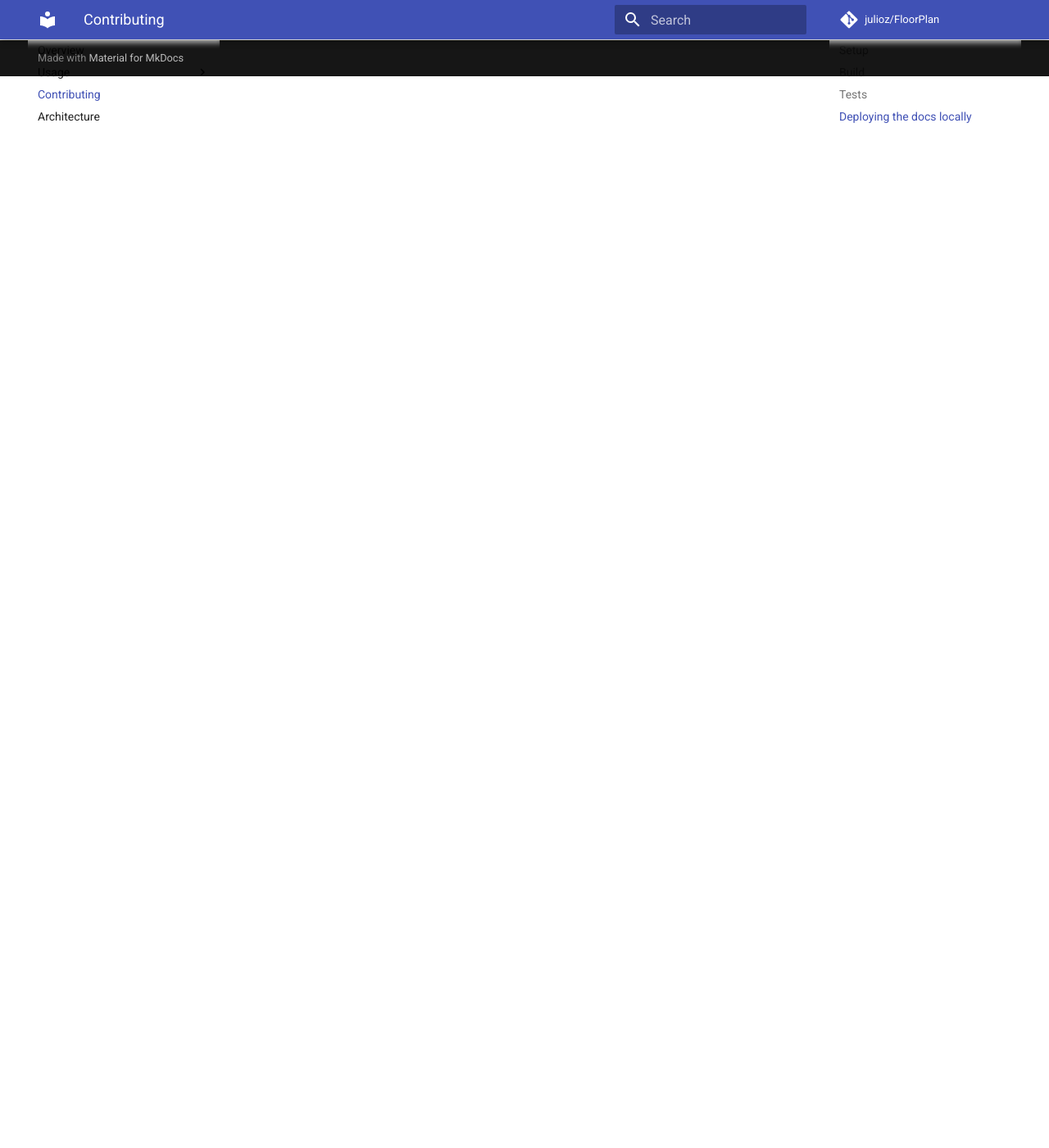
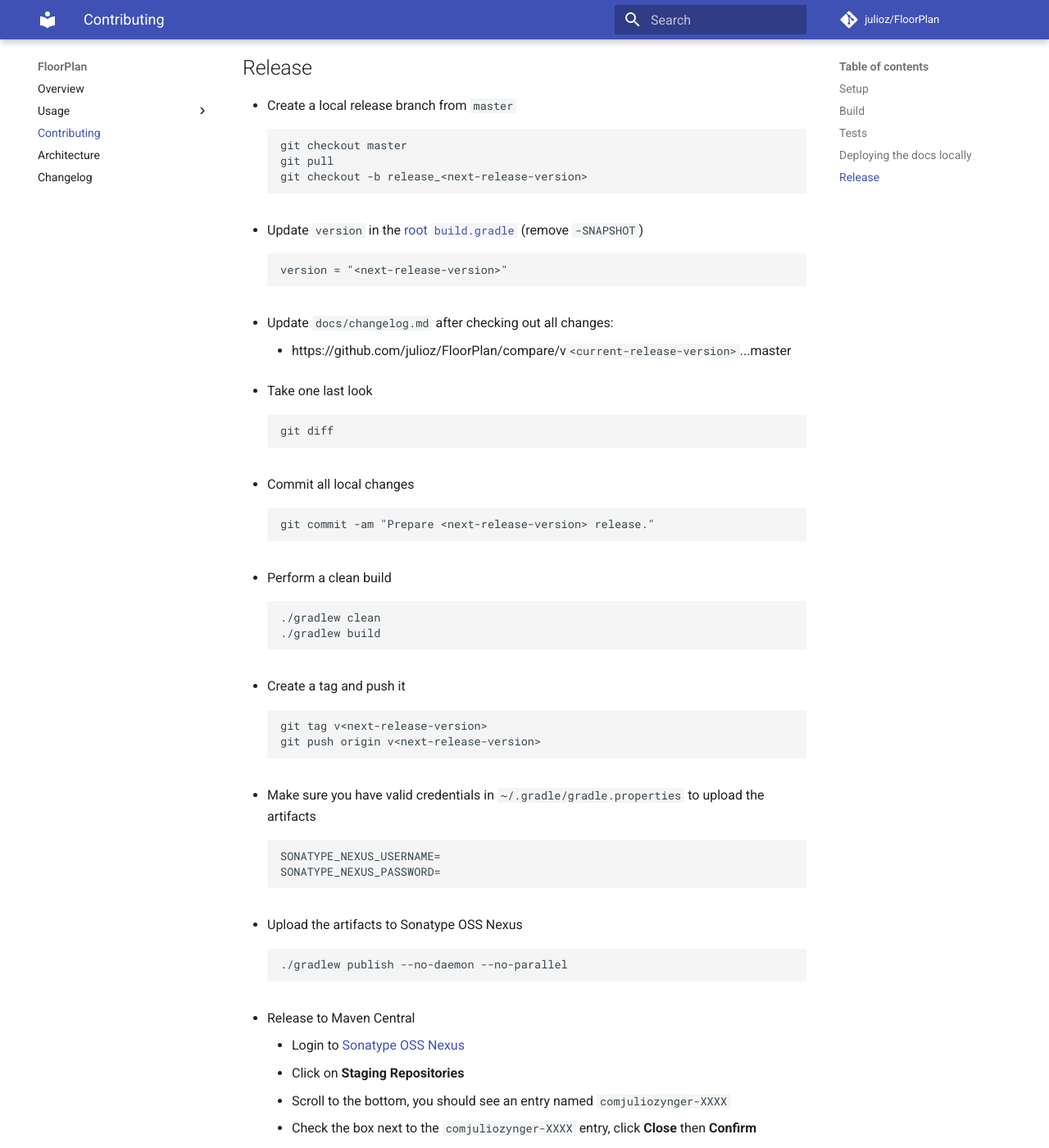
Before and after one commit to julioz/FloorPlan, an MkDocs documentation site: the page built from docs/contributing.md, in a window 1280 px wide and 1400 px high, scrolled down 1377 px. Shown: the whole window at 82% size. Built offline with MkDocs 1.6.1 and Material for MkDocs 9.7.7, drawn with Linux system fonts in a browser that asks for light colours; comment, search, counter and statistics services are not loaded; before the commit the page ends 1470 px from its top, so only the background shows below that; some of the changed text lies outside the part shown.

Commit message:
Update documentation for release process

````diff
--- a/docs/contributing.md
+++ b/docs/contributing.md
@@ -44,3 +44,82 @@ Deploy it locally:
 ```
 mkdocs serve
 ```
+
+## Release
+
+* Create a local release branch from `master`
+```
+git checkout master
+git pull
+git checkout -b release_<next-release-version>
+```
+
+* Update `version` in the [root `build.gradle`](https://github.com/julioz/FloorPlan/blob/master/build.gradle) (remove `-SNAPSHOT`)
+```gradle
+version = "<next-release-version>"
+```
+
+* Update `docs/changelog.md` after checking out all changes:
+  - https://github.com/julioz/FloorPlan/compare/v`<current-release-version>`...master
+
+* Take one last look
+```
+git diff
+```
+
+* Commit all local changes
+```
+git commit -am "Prepare <next-release-version> release."
+```
+
+* Perform a clean build
+```
+./gradlew clean
+./gradlew build
+```
+
+* Create a tag and push it
+```
+git tag v<next-release-version>
+git push origin v<next-release-version>
+```
+
+* Make sure you have valid credentials in `~/.gradle/gradle.properties` to upload the artifacts
+```
+SONATYPE_NEXUS_USERNAME=
+SONATYPE_NEXUS_PASSWORD=
+```
+
+* Upload the artifacts to Sonatype OSS Nexus
+```
+./gradlew publish --no-daemon --no-parallel
+```
+
+* Release to Maven Central
+  - Login to [Sonatype OSS Nexus](https://oss.sonatype.org/)
+  - Click on **Staging Repositories**
+  - Scroll to the bottom, you should see an entry named `comjuliozynger-XXXX`
+  - Check the box next to the `comjuliozynger-XXXX` entry, click **Close** then **Confirm**
+  - Wait a bit, hit **Refresh**, until the *Status* for that column changes to *Closed*.
+  - Check the box next to the `comjuliozynger-XXXX` entry, click **Release** then **Confirm**
+
+* Merge the release branch to master
+```
+git checkout master
+git pull
+git merge --no-ff release_<next-release-version>
+```
+* Update `version` in `build.gradle` (increase version and add `-SNAPSHOT`)
+```gradle
+version = "REPLACE_WITH_NEXT_VERSION_NUMBER-SNAPSHOT"
+```
+
+* Commit your changes
+```
+git commit -am "Prepare for next development iteration."
+```
+
+* Push your changes
+```
+git push
+```
--- a/mkdocs.yml
+++ b/mkdocs.yml
@@ -24,3 +24,4 @@ nav:
       - 'Gradle Plugin': 'gradle-plugin.md'
   - 'Contributing': 'contributing.md'
   - 'Architecture': 'architecture.md'
+  - 'Changelog': 'changelog.md'
````
Also changed, not shown: docs/changelog.md (added, +5 -0 lines).
